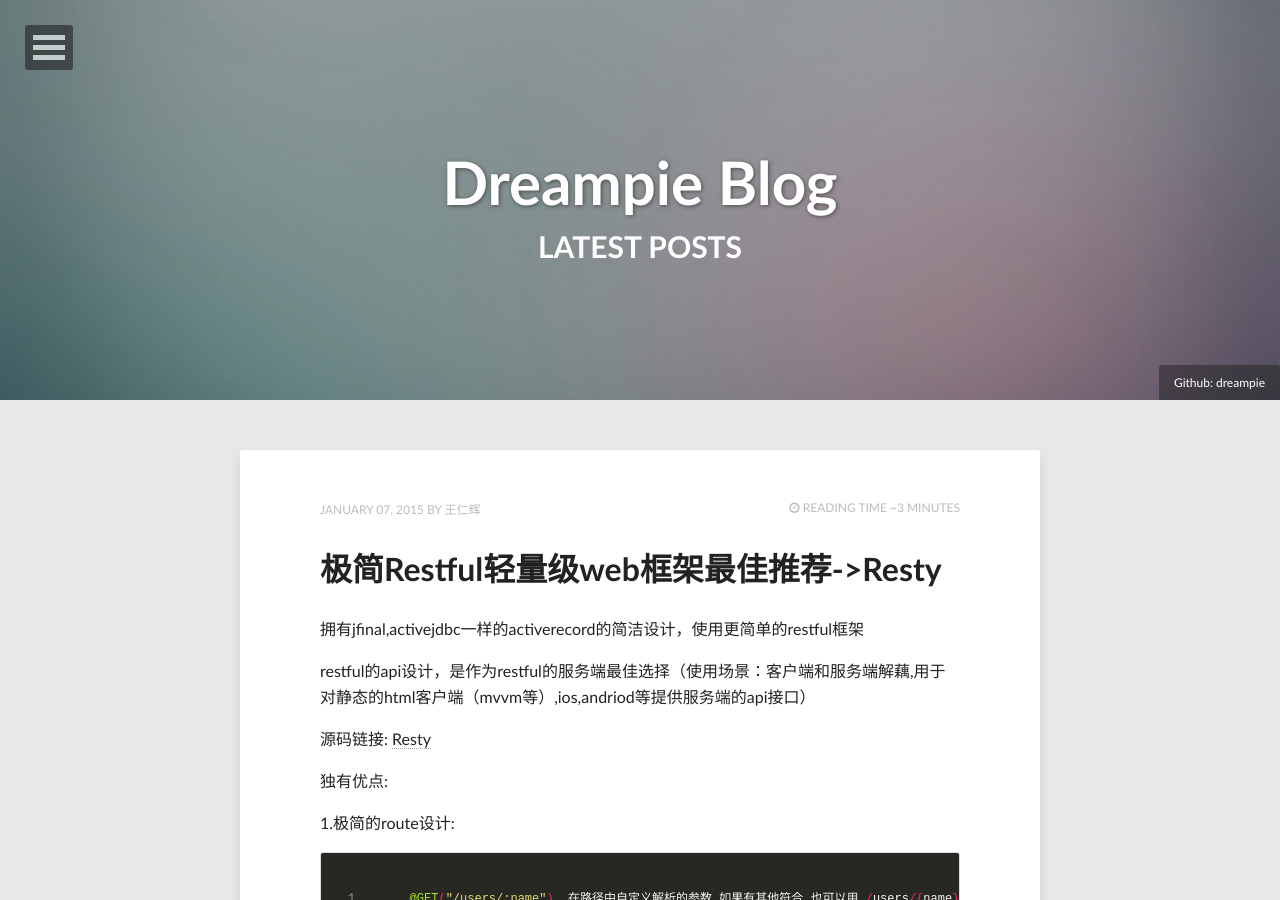
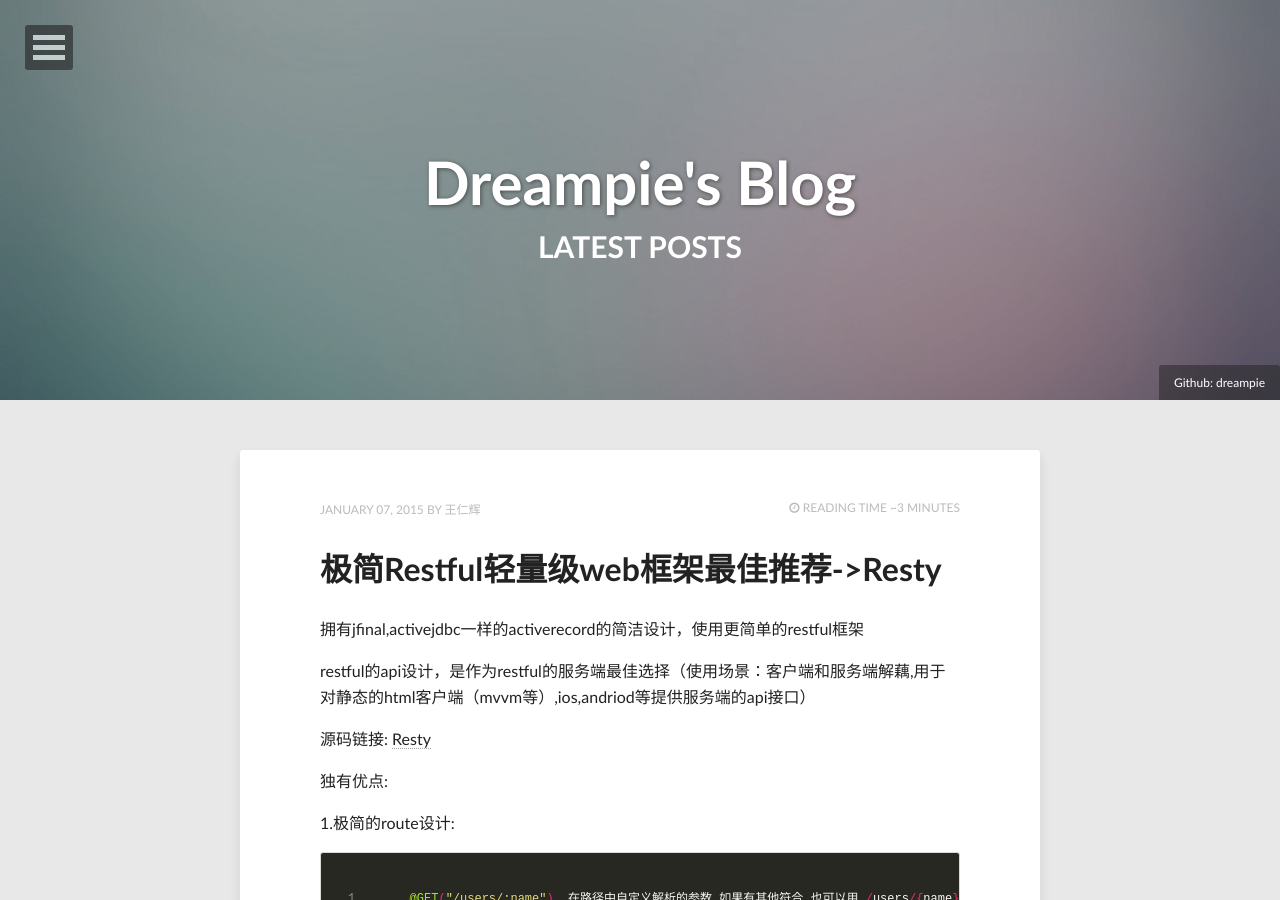
Before and after one commit to Dreampie/dreampie.github.io, a Jekyll site: the page built from index.html, in a window 1280 px wide and 900 px high. Built offline with Jekyll 4.4.1, drawn with Linux system fonts in a browser that asks for light colours; the list of posts is cut into pages by our own code.

```diff
--- a/_config.yml
+++ b/_config.yml
@@ -1,4 +1,4 @@
-title:            Dreampie Blog
+title:            Dreampie's Blog
 description:      一个技术记录和插件教程的博客.
 disqus_shortname: dreampie
 reading_time:     true
```
